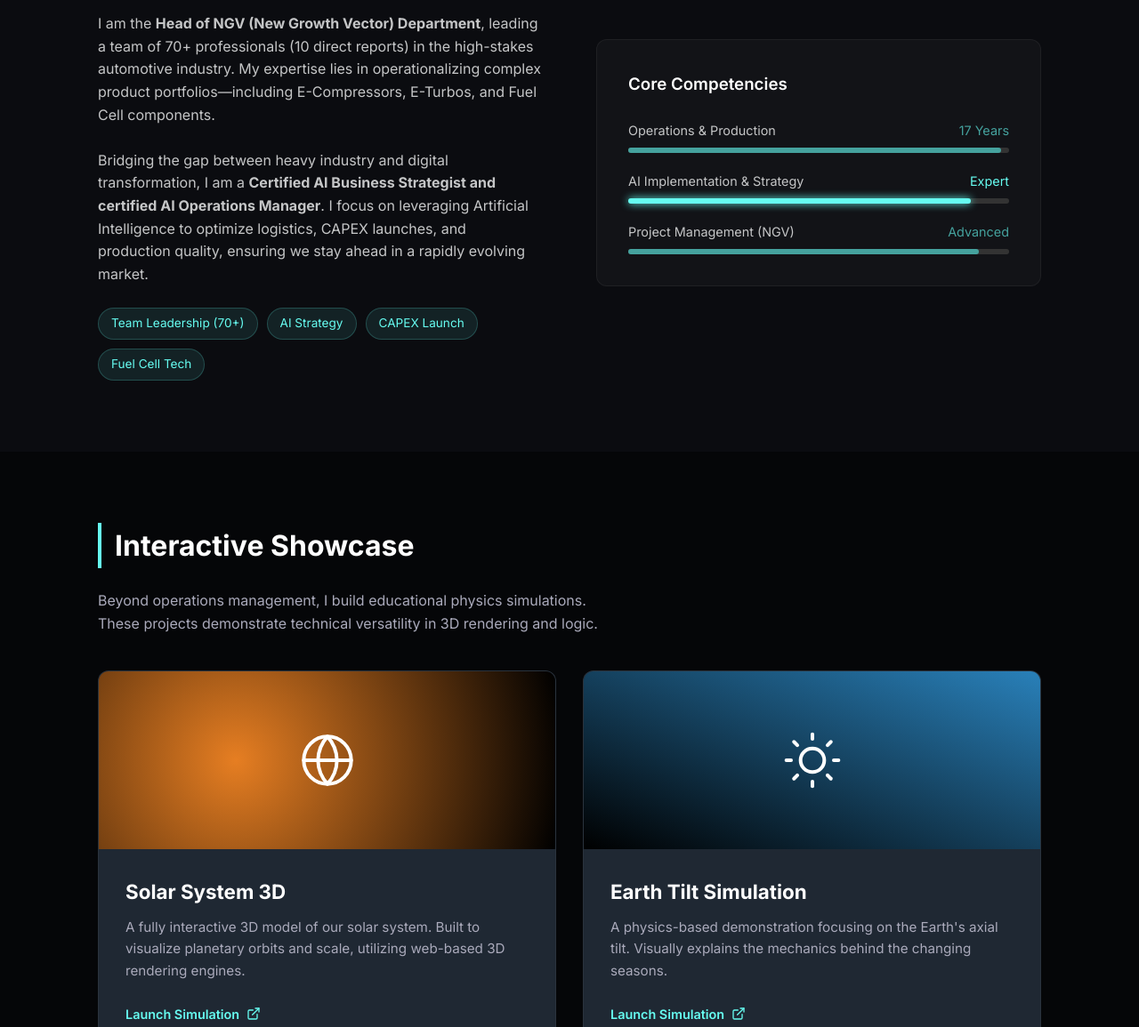
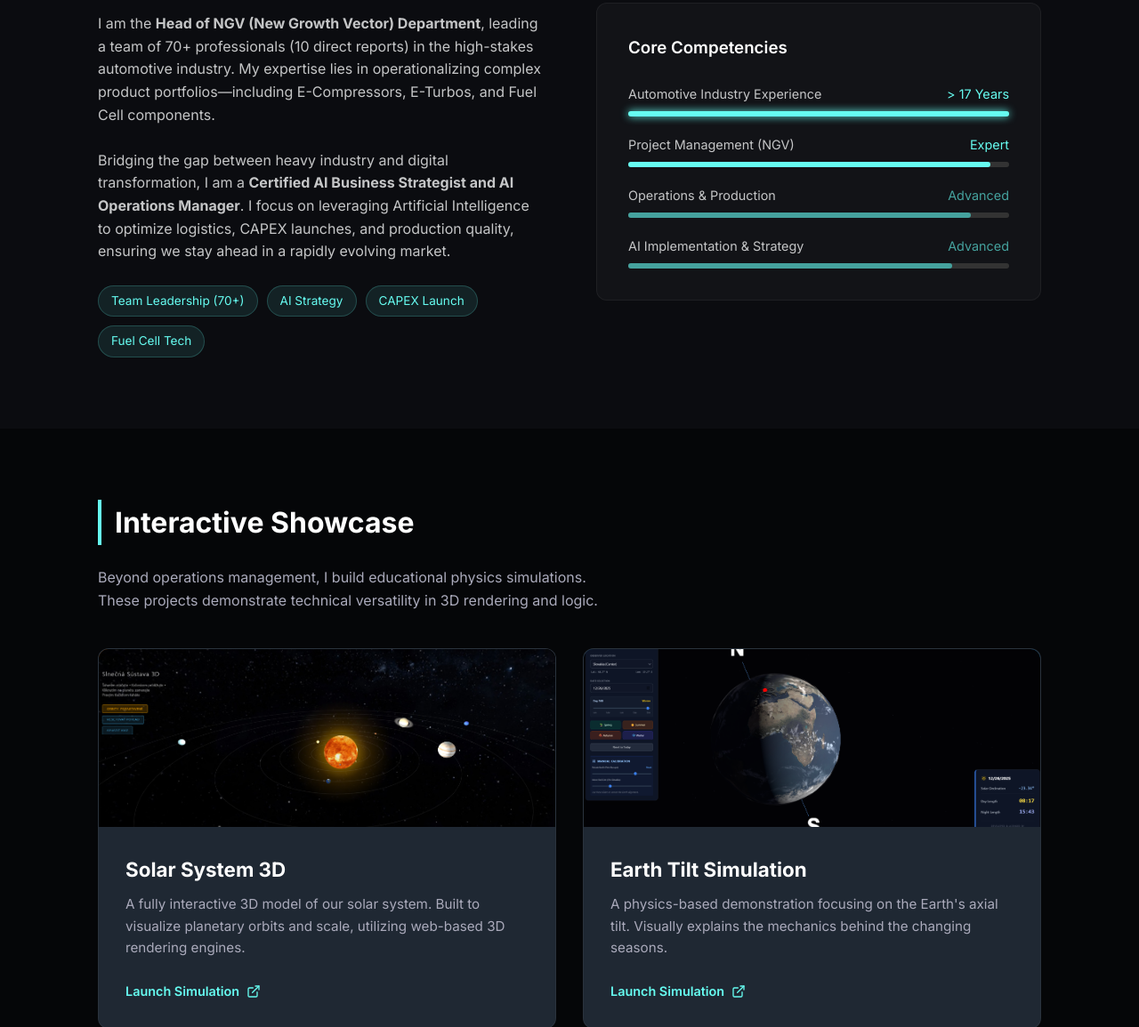
Before and after one commit to kovalcik123-cloud/processAI, a plain HTML site: page index.html in a window 1280 px wide. Shown: the part 861-2016 px from the top of the page at 89% size. Drawn offline with Linux system fonts and the light colour scheme.

Commit message:
Update index.html

```diff
--- a/index.html
+++ b/index.html
@@ -193,7 +193,7 @@
             border-color: var(--accent-secondary);
         }
 
-        /* Geometric placeholder for project images */
+        /* Card Visual Container */
         .card-visual {
             height: 200px;
             background: linear-gradient(135deg, #2c3e50, #000000);
@@ -202,22 +202,45 @@
             justify-content: center;
             color: rgba(255,255,255,0.8);
             position: relative;
+            overflow: hidden; /* Ensures image zoom stays within borders */
         }
 
-        /* Overlay effect on hover */
+        /* New Image Styling */
+        .project-img {
+            position: absolute;
+            top: 0; left: 0;
+            width: 100%; height: 100%;
+            object-fit: cover; /* Ensures image fills space without distortion */
+            z-index: 10;
+            transition: transform 0.5s ease;
+        }
+
+        /* Zoom effect on hover */
+        .project-card:hover .project-img {
+            transform: scale(1.05);
+        }
+
+        /* Ensure fallback icon is behind image */
+        .fallback-icon {
+            z-index: 1;
+        }
+
+        /* Overlay effect on hover - Updated to work with images */
         .card-visual::after {
             content: '';
             position: absolute;
             top:0; left:0; right:0; bottom:0;
-            background: rgba(102, 252, 241, 0.1);
+            background: rgba(102, 252, 241, 0.15);
             opacity: 0;
             transition: opacity 0.3s ease;
+            z-index: 11; /* Above the image */
+            pointer-events: none;
         }
         .project-card:hover .card-visual::after {
             opacity: 1;
         }
 
-        /* Specific visual tweaks for space apps */
+        /* Specific visual tweaks for space apps (Fallbacks) */
         .visual-solar { background: radial-gradient(circle at 30% 50%, #e67e22, #000); }
         .visual-earth { background: linear-gradient(to top right, #000, #2980b9); }
 
@@ -310,7 +333,7 @@
                     </p>
                     <br>
                     <p>
-                        Bridging the gap between heavy industry and digital transformation, I am a <strong>Certified AI Business Strategist and certified AI Operations Manager</strong>. I focus on leveraging Artificial Intelligence to optimize logistics, CAPEX launches, and production quality, ensuring we stay ahead in a rapidly evolving market.
+                        Bridging the gap between heavy industry and digital transformation, I am a <strong>Certified AI Business Strategist and AI Operations Manager</strong>. I focus on leveraging Artificial Intelligence to optimize logistics, CAPEX launches, and production quality, ensuring we stay ahead in a rapidly evolving market.
                     </p>
 
                     <div class="badge-container">
@@ -326,24 +349,31 @@
                     <ul style="display: flex; flex-direction: column; gap: 20px;">
                         <li>
                             <div style="display: flex; justify-content: space-between; margin-bottom: 8px; font-size: 0.9rem;">
+                                <span>Automotive Industry Experience</span>
+                                <span style="color: var(--accent-primary)">> 17 Years</span>
+                            </div>
+                            <div style="width: 100%; height: 6px; background: #333; border-radius: 3px;"><div style="width: 100%; height: 100%; background: var(--accent-primary); border-radius: 3px; box-shadow: 0 0 10px var(--accent-primary);"></div></div>
+                        </li>
+                        <li>
+                            <div style="display: flex; justify-content: space-between; margin-bottom: 8px; font-size: 0.9rem;">
+                                <span>Project Management (NGV)</span>
+                                <span style="color: var(--accent-primary)">Expert</span>
+                            </div>
+                            <div style="width: 100%; height: 6px; background: #333; border-radius: 3px;"><div style="width: 95%; height: 100%; background: var(--accent-primary); border-radius: 3px;"></div></div>
+                        </li>
+                        <li>
+                            <div style="display: flex; justify-content: space-between; margin-bottom: 8px; font-size: 0.9rem;">
                                 <span>Operations & Production</span>
-                                <span style="color: var(--accent-secondary)">17 Years</span>
+                                <span style="color: var(--accent-secondary)">Advanced</span>
                             </div>
-                            <div style="width: 100%; height: 6px; background: #333; border-radius: 3px;"><div style="width: 98%; height: 100%; background: var(--accent-secondary); border-radius: 3px;"></div></div>
+                            <div style="width: 100%; height: 6px; background: #333; border-radius: 3px;"><div style="width: 90%; height: 100%; background: var(--accent-secondary); border-radius: 3px;"></div></div>
                         </li>
                         <li>
                             <div style="display: flex; justify-content: space-between; margin-bottom: 8px; font-size: 0.9rem;">
                                 <span>AI Implementation & Strategy</span>
-                                <span style="color: var(--accent-primary)">Expert</span>
-                            </div>
-                            <div style="width: 100%; height: 6px; background: #333; border-radius: 3px;"><div style="width: 90%; height: 100%; background: var(--accent-primary); border-radius: 3px; box-shadow: 0 0 10px var(--accent-primary);"></div></div>
-                        </li>
-                        <li>
-                            <div style="display: flex; justify-content: space-between; margin-bottom: 8px; font-size: 0.9rem;">
-                                <span>Project Management (NGV)</span>
                                 <span style="color: var(--accent-secondary)">Advanced</span>
                             </div>
-                            <div style="width: 100%; height: 6px; background: #333; border-radius: 3px;"><div style="width: 92%; height: 100%; background: var(--accent-secondary); border-radius: 3px;"></div></div>
+                            <div style="width: 100%; height: 6px; background: #333; border-radius: 3px;"><div style="width: 85%; height: 100%; background: var(--accent-secondary); border-radius: 3px;"></div></div>
                         </li>
                     </ul>
                 </div>
@@ -364,8 +394,13 @@
                 <!-- Project 1 -->
                 <article class="project-card">
                     <div class="card-visual visual-solar">
-                        <!-- Solar Icon -->
-                        <svg width="64" height="64" viewBox="0 0 24 24" fill="none" stroke="white" stroke-width="1.5" stroke-linecap="round" stroke-linejoin="round"><circle cx="12" cy="12" r="10"/><path d="M2 12h20"/><path d="M12 2a15.3 15.3 0 0 1 4 10 15.3 15.3 0 0 1-4 10 15.3 15.3 0 0 1-4-10 15.3 15.3 0 0 1 4-10z"/></svg>
+                        <!-- Graceful Fallback Image Logic:
+                             If the image loads, it covers the icon.
+                             If it fails (onerror), it hides itself and reveals the icon/gradient. -->
+                        <img src="screenshots/solar.png" alt="Solar System 3D Interface" class="project-img" onerror="this.style.display='none'">
+
+                        <!-- Fallback Icon (Visible if image missing) -->
+                        <svg class="fallback-icon" width="64" height="64" viewBox="0 0 24 24" fill="none" stroke="white" stroke-width="1.5" stroke-linecap="round" stroke-linejoin="round"><circle cx="12" cy="12" r="10"/><path d="M2 12h20"/><path d="M12 2a15.3 15.3 0 0 1 4 10 15.3 15.3 0 0 1-4 10 15.3 15.3 0 0 1-4-10 15.3 15.3 0 0 1 4-10z"/></svg>
                     </div>
                     <div class="card-content">
                         <h3 class="card-title">Solar System 3D</h3>
@@ -382,8 +417,11 @@
                 <!-- Project 2 -->
                 <article class="project-card">
                     <div class="card-visual visual-earth">
-                        <!-- Tilt Icon -->
-                        <svg width="64" height="64" viewBox="0 0 24 24" fill="none" stroke="white" stroke-width="1.5" stroke-linecap="round" stroke-linejoin="round"><circle cx="12" cy="12" r="5"/><path d="M12 1v2"/><path d="M12 21v2"/><path d="M4.22 4.22l1.42 1.42"/><path d="M18.36 18.36l1.42 1.42"/><path d="M1 12h2"/><path d="M21 12h2"/><path d="M4.22 19.78l1.42-1.42"/><path d="M18.36 5.64l1.42-1.42"/></svg>
+                        <!-- Image Logic -->
+                        <img src="screenshots/earth.png" alt="Earth Tilt UI" class="project-img" onerror="this.style.display='none'">
+
+                        <!-- Fallback Icon -->
+                        <svg class="fallback-icon" width="64" height="64" viewBox="0 0 24 24" fill="none" stroke="white" stroke-width="1.5" stroke-linecap="round" stroke-linejoin="round"><circle cx="12" cy="12" r="5"/><path d="M12 1v2"/><path d="M12 21v2"/><path d="M4.22 4.22l1.42 1.42"/><path d="M18.36 18.36l1.42 1.42"/><path d="M1 12h2"/><path d="M21 12h2"/><path d="M4.22 19.78l1.42-1.42"/><path d="M18.36 5.64l1.42-1.42"/></svg>
                     </div>
                     <div class="card-content">
                         <h3 class="card-title">Earth Tilt Simulation</h3>
```
